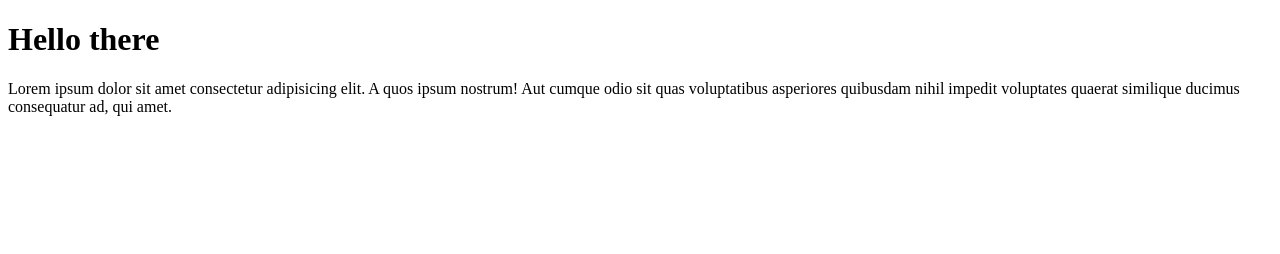
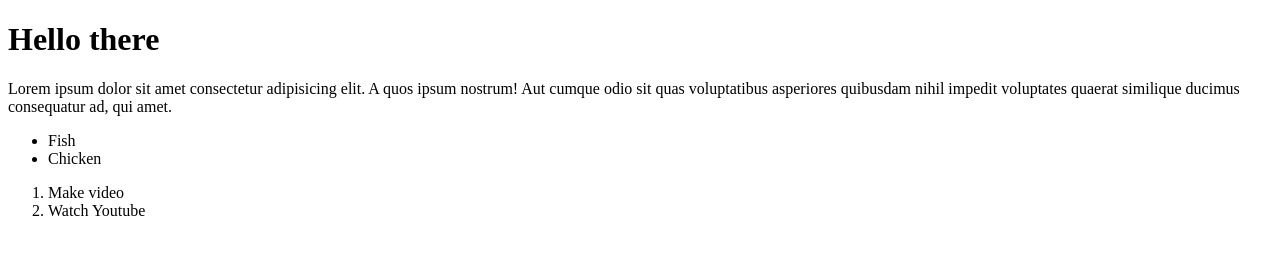
Before and after one commit to Danielwpt/hello_webpage, a plain HTML site: page index.html in a window 1280 px wide. Drawn offline with Linux system fonts and the light colour scheme.

Commit message:
Add unordered list and ordered list in index.html

```diff
--- a/index.html
+++ b/index.html
@@ -11,6 +11,15 @@
     <h1> Hello there </h1>
     <p>Lorem ipsum dolor sit amet consectetur adipisicing elit. A quos ipsum nostrum! Aut cumque odio sit quas voluptatibus asperiores quibusdam nihil impedit voluptates quaerat similique ducimus consequatur ad, qui amet.</p>
 
+    <ul>
+        <li> Fish </li>
+        <li> Chicken </li>
+    </ul>
+
+    <ol>
+        <li> Make video </li>
+        <li> Watch Youtube </li>
+    </ol>
 
 </body>
 </html>
```
